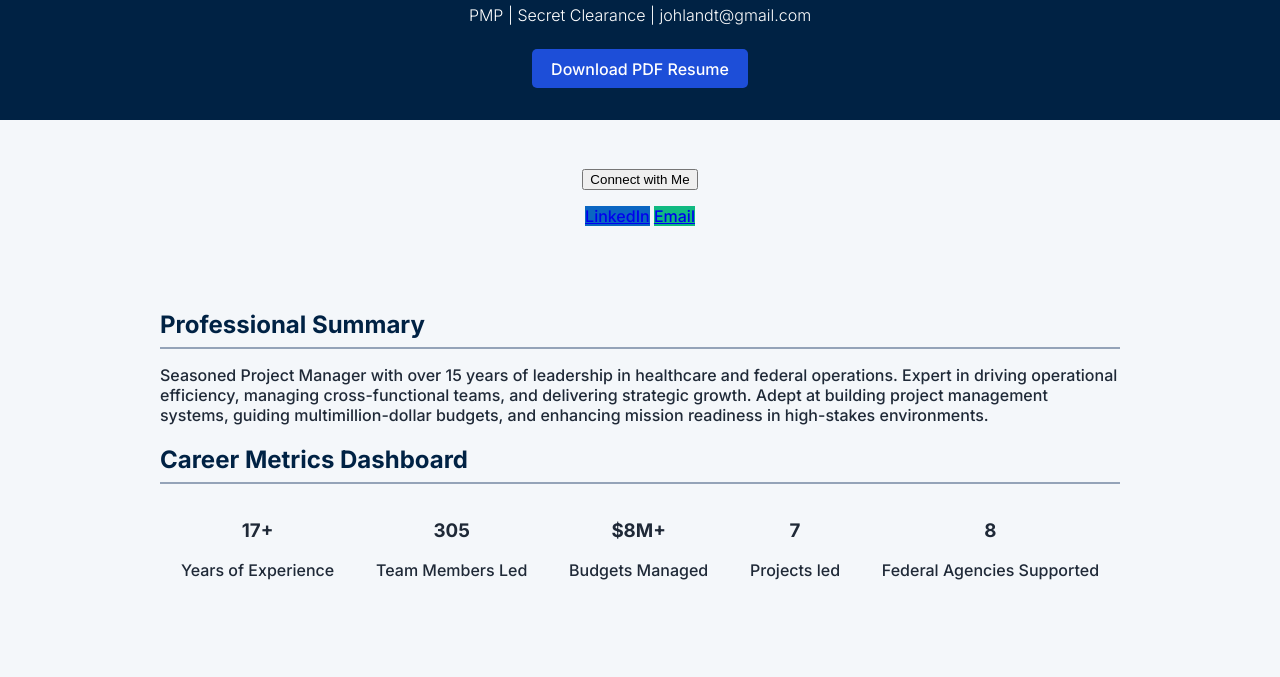
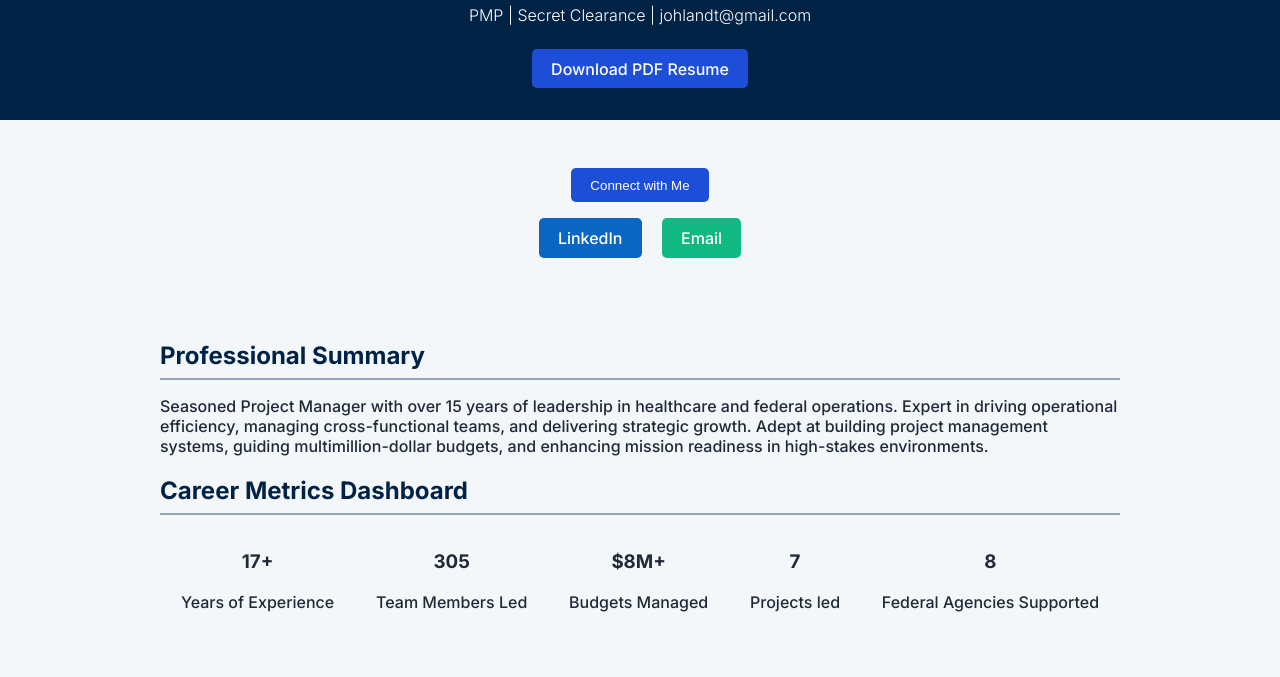
Before and after one commit to johlandt/joshua-ohlandt-resume, a plain HTML site: page index.html in a window 1280 px wide. Both pictures are taken after a click on the button "Connect with Me". Shown: the part 112-789 px from the top of the page. Drawn offline with nearby package versions, Linux system fonts and the light colour scheme.

Commit message:
Update index.html

```diff
--- a/index.html
+++ b/index.html
@@ -24,6 +24,19 @@
     .skills, .certifications { display: flex; flex-wrap: wrap; gap: 0.5rem; }
     .skill-tag, .cert-tag { background: #e2e8f0; padding: 0.4rem 0.8rem; border-radius: 20px; font-size: 0.9rem; }
     footer { text-align: center; background-color: #002244; color: white; padding: 1rem; margin-top: 2rem; }
+
+    .connect-btn { padding:0.6rem 1.2rem; background:#1d4ed8; color:white; border:none; border-radius:5px; cursor:pointer; }
+    .connect-options a {
+      display: inline-block;
+      margin: 0 0.5rem;
+      padding: 0.6rem 1.2rem;
+      background: #1d4ed8;
+      color: white;
+      border-radius: 5px;
+      text-decoration: none;
+      transition: background 0.3s ease;
+    }
+    .connect-options a:hover { background: #0a4fc5; }
   </style>
 </head>
 <body>
```
